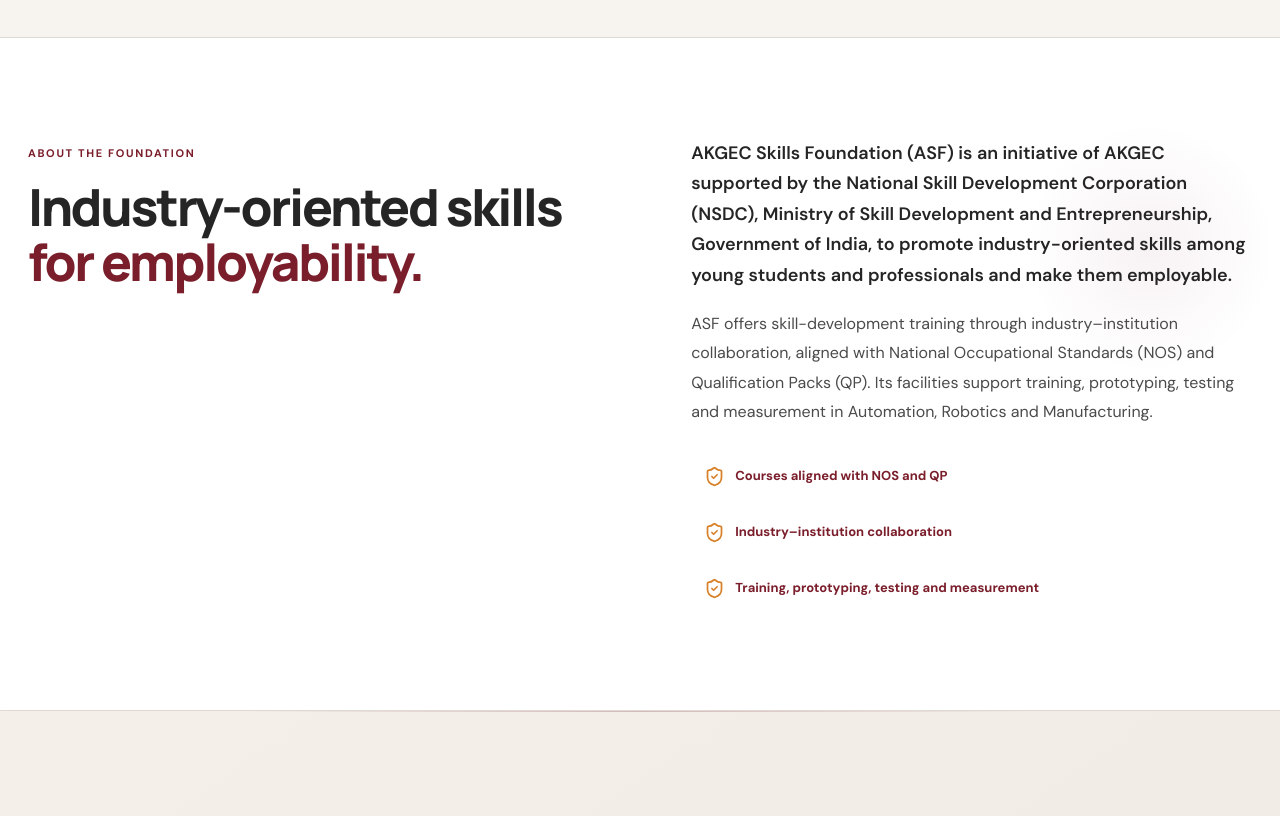
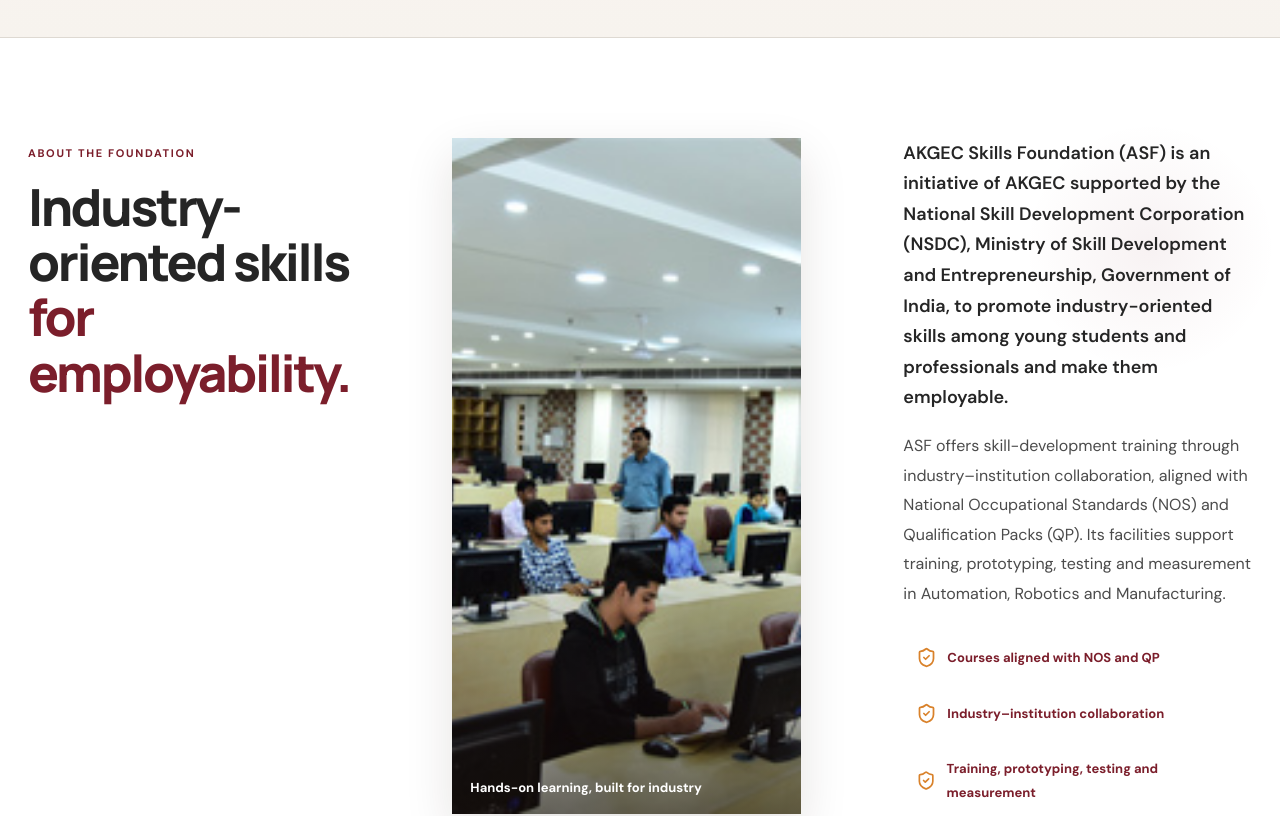
Before and after one commit to shubham-devx/test, a Next.js app: page / in a window 1280 px wide. Shown: the part 1280-2096 px from the top of the page. Built offline with nearby package versions, Linux system fonts and the light colour scheme.

Commit message:
Add About Foundation imagery

```diff
--- a/app/globals.css
+++ b/app/globals.css
@@ -952,11 +952,58 @@ section {
   display: grid;
 
   grid-template-columns:
+    0.85fr
     1fr
     1fr;
 
   gap:
     clamp(50px, 8vw, 120px);
+}
+
+.about-image {
+  min-height: 360px;
+
+  position: relative;
+
+  overflow: hidden;
+
+  background: var(--warm);
+
+  box-shadow: var(--shadow-md);
+}
+
+.about-image::after {
+  content: "";
+
+  position: absolute;
+  inset: 0;
+
+  pointer-events: none;
+
+  background: linear-gradient(180deg, transparent 55%, rgba(25, 16, 12, 0.58));
+}
+
+.about-image .cover-image {
+  transition: transform 0.7s ease;
+}
+
+.about-image:hover .cover-image {
+  transform: scale(1.045);
+}
+
+.about-image-caption {
+  position: absolute;
+  right: 18px;
+  bottom: 16px;
+  left: 18px;
+
+  z-index: 1;
+
+  color: #fff;
+
+  font-size: 13px;
+  font-weight: 700;
+  line-height: 1.4;
 }
 
 .about h2 {
@@ -2474,6 +2521,10 @@ section {
   .industry,
   .contact-grid {
     grid-template-columns: 1fr;
+  }
+
+  .about-image {
+    min-height: 330px;
   }
 
   .industry-image {
--- a/app/page.tsx
+++ b/app/page.tsx
@@ -804,6 +804,17 @@ export default function Home() {
                 </em>
               </h2>
 
+            </div>
+
+            <div className="about-image">
+              <Image
+                src="/images/about/about-asf.jpg"
+                alt="Learners gaining hands-on technical experience at AKGEC Skills Foundation"
+                fill
+                sizes="33vw"
+                className="cover-image"
+              />
+              <span className="about-image-caption">Hands-on learning, built for industry</span>
             </div>
 
             <div className="about-copy">
```
